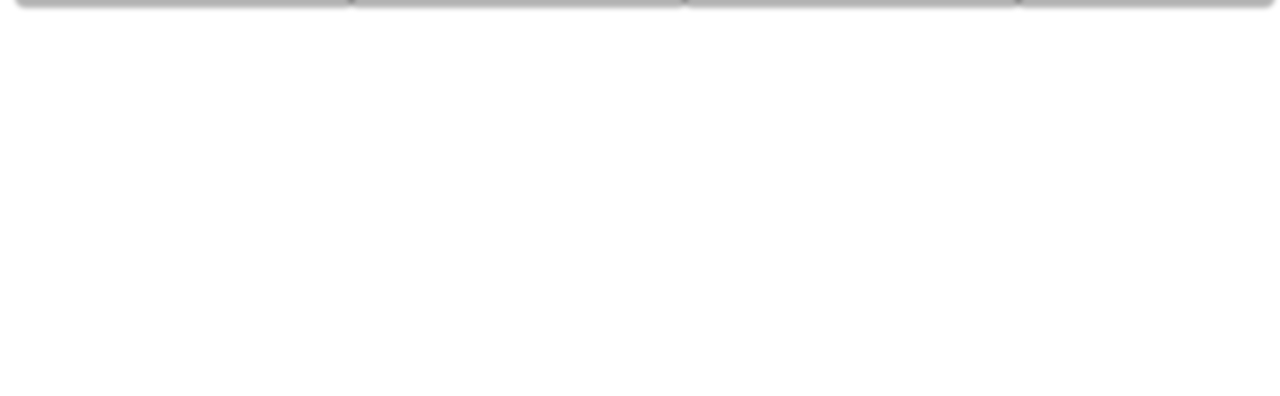
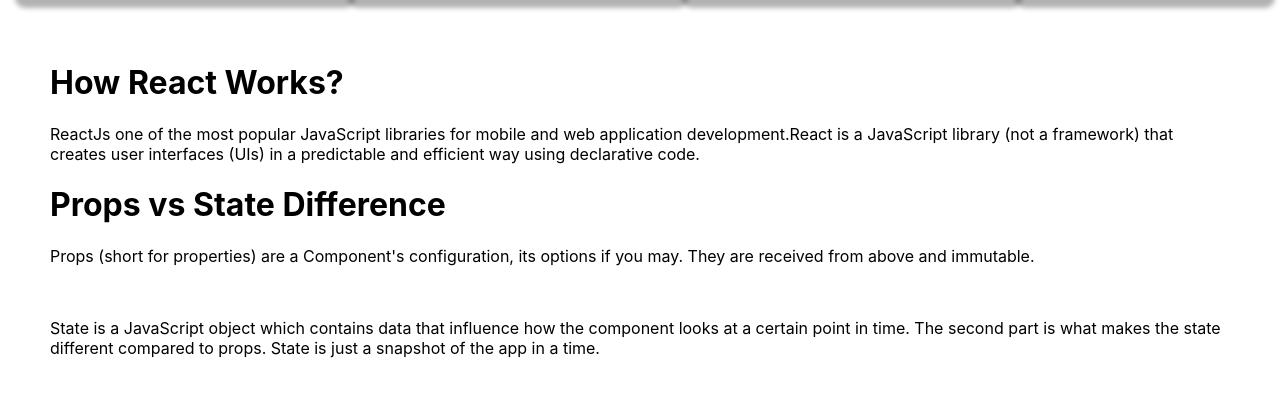
Before and after one commit to NISHAN75/lucky-one, a React (Create React App) app: page / in a window 1280 px wide. Shown: the part 1523-1919 px from the top of the page. Before the commit the page ends 1536 px from the top, so only its background shows below. Built offline with nearby package versions, Linux system fonts and the light colour scheme.

Commit message:
qustion is ok

```diff
--- a/src/App.js
+++ b/src/App.js
@@ -2,11 +2,13 @@
 import './App.css';
 import Header from './components/Header/Header';
 import Shop from './components/Shop/Shop';
+import Quntion from './components/Quntion/Quntion';
 function App() {
   return (
     <div>
       <Header></Header>
       <Shop></Shop>
+      <Quntion></Quntion>
     </div>
   );
 }
--- /dev/null
+++ b/src/components/Quntion/Quntion.css
@@ -0,0 +1,3 @@
+.quntion-container{
+  margin: 50px;
+}
--- /dev/null
+++ b/src/components/Quntion/Quntion.js
@@ -0,0 +1,20 @@
+import React from 'react';
+import './Quntion.css'
+
+const Quntion = () => {
+  return (
+    <div className='quntion-container'>
+      <div className='q-1'>
+      <h1>How React Works?</h1>
+      <p>ReactJs one of the most popular JavaScript libraries for mobile and web application development.React is a JavaScript library (not a framework) that creates user interfaces (UIs) in a predictable and efficient way using declarative code.</p>
+      </div>
+      <div className='q-2'>
+        <h1>Props vs State Difference</h1>
+        <p>Props (short for properties) are a Component's configuration, its options if you may. They are received from above and immutable.</p><br></br>
+        <p>State is a JavaScript object which contains data that influence how the component looks at a certain point in time. The second part is what makes the state different compared to props. State is just a snapshot of the app in a time.</p>
+      </div>
+    </div>
+  );
+};
+
+export default Quntion;
```
